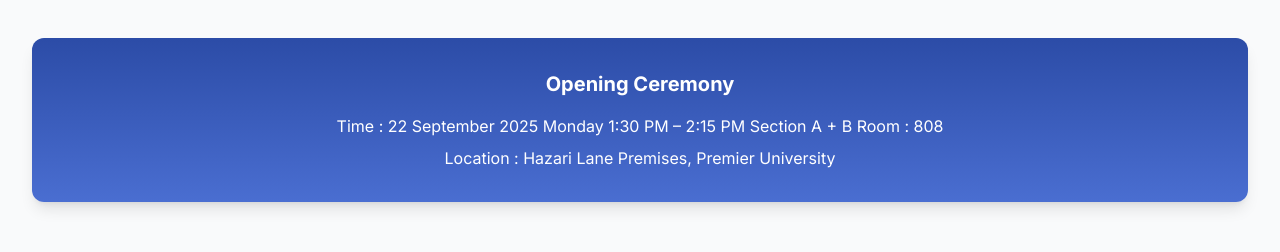
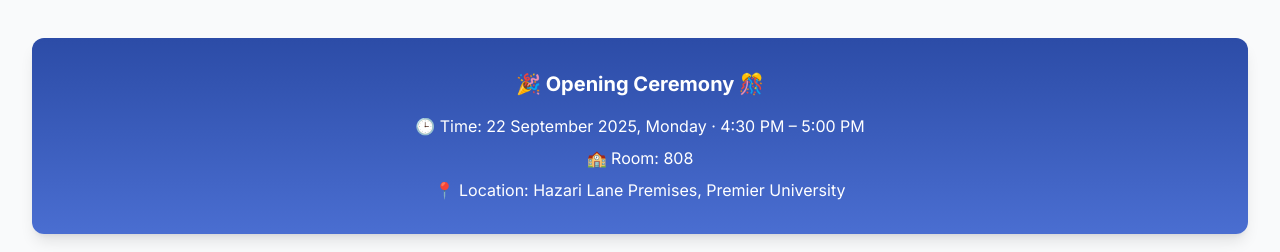
Before and after one commit to ebteshampuc44/ROBOTICS-BOOTCAMP-1.0, a React (Vite) app: page /curriculum in a window 1280 px wide. Shown: the part 259-511 px from the top of the page. Built offline with nearby package versions, Linux system fonts and the light colour scheme.

Commit message:
Update bootcamp schedule and enhance opening ceremony card in DetailedCurriculum component

```diff
--- a/src/Components/DetailedCurriculum.jsx
+++ b/src/Components/DetailedCurriculum.jsx
@@ -89,7 +89,7 @@
     // For Netlify deployment, use a direct link to the PDF
     const link = document.createElement('a');
     link.href = 'public/bootcamp_Schedule1.pdf'; // PDF should be in public folder
-    link.download = 'Robotics-Bootcamp-Session-Schedule.pdf';
+    link.download = 'bootcamp_Schedule1.pdf';
     document.body.appendChild(link);
     link.click();
     document.body.removeChild(link);
@@ -111,14 +111,16 @@
           </p>
         </div>
 
-        {/* Opening Ceremony Card */}
-        <div className="bg-gradient-to-b from-[#2C4CA7] to-[#4A6ED1] rounded-xl shadow-lg p-8 mb-16 text-center text-white">
-          <div className="max-w-2xl mx-auto">
-            <h2 className="text-xl font-bold mb-4">Opening Ceremony</h2>
-            <p className="text-base mb-2">Time : 22 September 2025 Monday 1:30 PM – 2:15 PM Section A + B Room : 808</p>
-            <p className="text-base">Location : Hazari Lane Premises, Premier University</p>
-          </div>
-        </div>
+      {/* Opening Ceremony Card */}
+<div className="bg-gradient-to-b from-[#2C4CA7] to-[#4A6ED1] rounded-xl shadow-lg p-8 mb-16 text-center text-white">
+  <div className="max-w-2xl mx-auto">
+    <h2 className="text-xl font-bold mb-4">🎉 Opening Ceremony 🎊</h2>
+    <p className="text-base mb-2">🕒 Time: 22 September 2025, Monday · 4:30 PM – 5:00 PM</p>
+    <p className="text-base mb-2">🏫 Room: 808</p>
+    <p className="text-base">📍 Location: Hazari Lane Premises, Premier University</p>
+  </div>
+</div>
+
 
         {/* Curriculum Cards (Day 1 - Day 7) */}
         <div className="grid gap-8 md:grid-cols-2 lg:grid-cols-3 mb-16">
```
Also changed, not shown: 1 other file (tests, documents, lock files or other folders).
